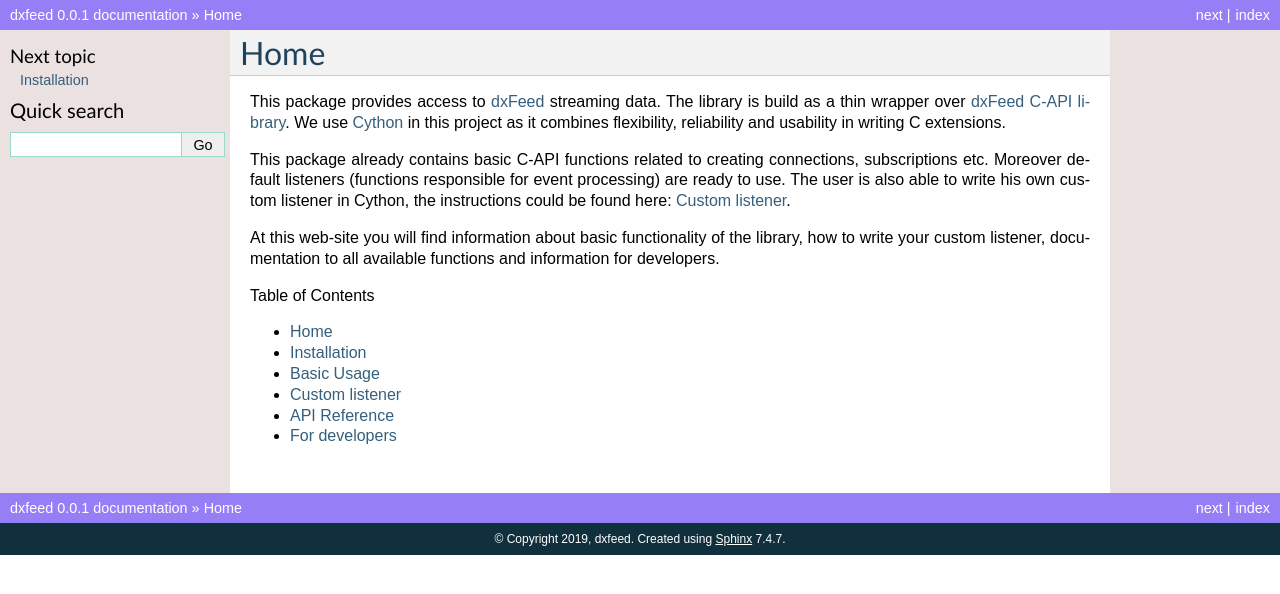
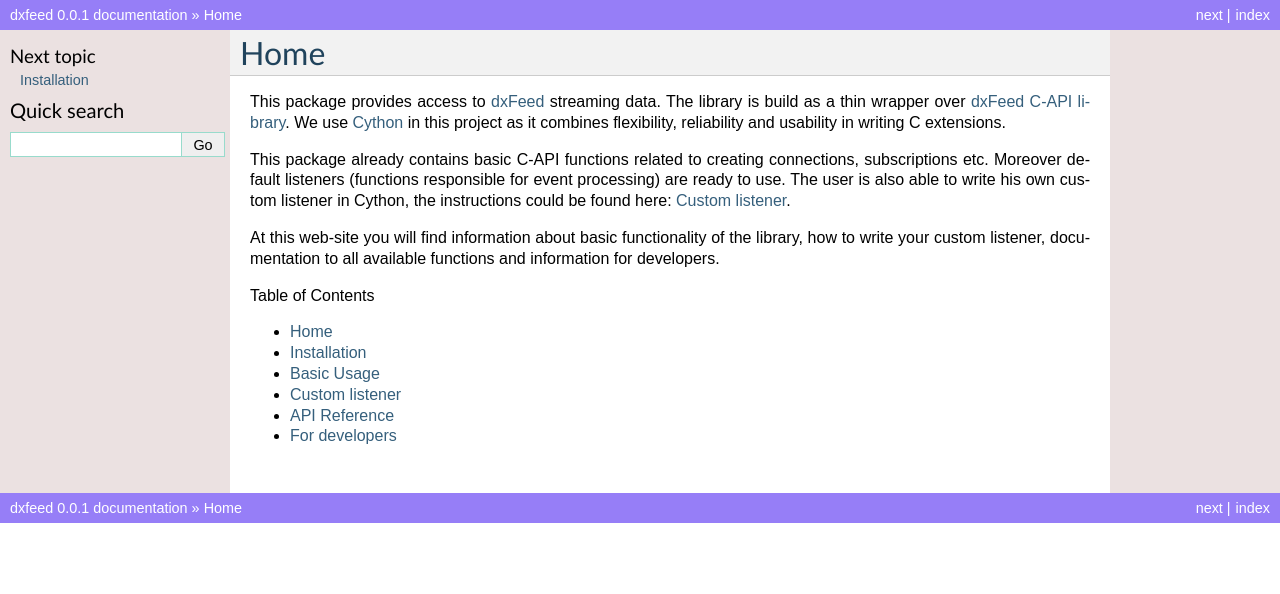
Before and after one commit to dxFeed/dxfeed-python-api, a Sphinx documentation site: the page built from docs/index.rst, in a window 1280 px wide. Shown: the top 594 px of the page. Built offline with Sphinx 7.4.7, drawn with Linux system fonts in a browser that asks for light colours.

Commit message:
[EN-1215] footer invisible theme

```diff
--- /dev/null
+++ b/docs/_static/custom.css
@@ -0,0 +1,10 @@
+
+.footer {
+    display: none;
+    padding-bottom: 0;
+    margin-bottom: 0;
+}
+
+div. {
+    display: -ms-flexbox;
+}
--- a/docs/conf.py
+++ b/docs/conf.py
@@ -48,6 +48,8 @@ language = 'en'
 exclude_patterns = ['_build', 'Thumbs.db', '.DS_Store']
 
 # -- Options for HTML output -------------------------------------------------
+html_static_path = ['_static']
+html_css_files = ['custom.css']
 
 # The theme to use for HTML and HTML Help pages.
 html_theme = 'classic'
```
